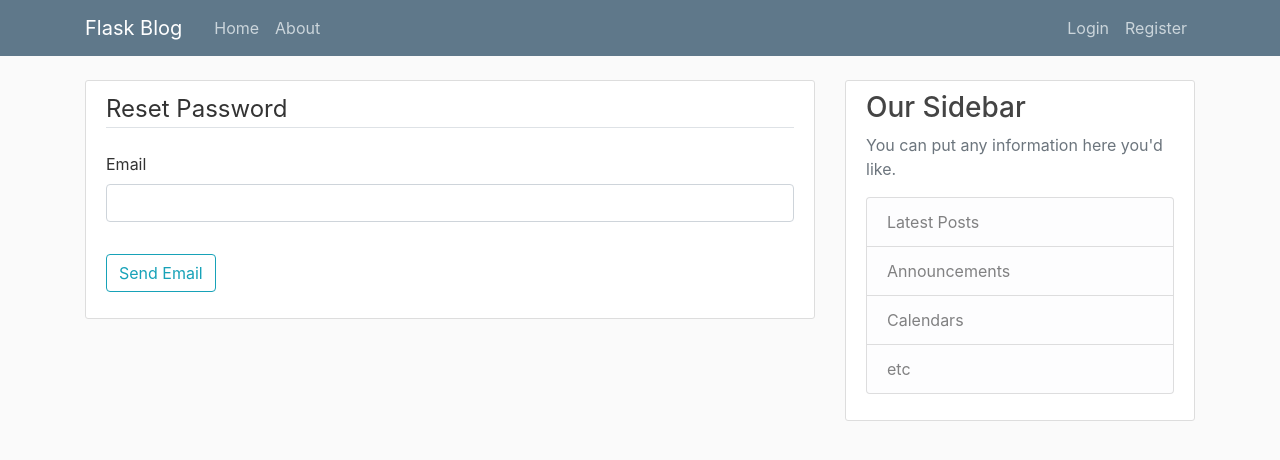
After one commit to giiiiid/Flask-tutorials, a Flask app: page /resetpassword in a window 1280 px wide. The commit adds this page. Shown: the top 460 px of the page. Run offline with Flask 3, Linux system fonts and the light colour scheme; some libraries are stand-ins or nearby versions.

Commit message:
Reset Password Token

```diff
--- a/flaskblog/forms.py
+++ b/flaskblog/forms.py
@@ -65,3 +65,12 @@ class PublishForms(FlaskForm):
     title = StringField('Title', validators=[DataRequired(), Length(min=2)])
     content = TextAreaField('Content', validators=[DataRequired()])
     submit = SubmitField('Publish')
+
+
+class ResetPasswordTokenForm(FlaskForm):
+    email = EmailField('Email', validators=[DataRequired()])
+    submit = SubmitField('Send Email')
+    def validate_email(self, email):
+        user_email = User.query.filter_by(email=email).first()
+        if not user_email:
+            raise ValidationError('Email does not exist')
--- a/flaskblog/routes.py
+++ b/flaskblog/routes.py
@@ -3,7 +3,7 @@ import os
 from PIL import Image
 from flask import render_template, url_for, flash, request, redirect, request, abort
 from .models import User, Post
-from .forms import RegistrationForm, LoginForm, UpdateAccountForms, PublishForms
+from .forms import RegistrationForm, LoginForm, UpdateAccountForms, PublishForms, ResetPasswordTokenForm
 from flaskblog import app, bcrypt, db, login_user
 from flask_login import login_user, logout_user, login_required, current_user
 
@@ -197,3 +197,9 @@ def delete_post(id):
         flash('Your post has been deleted', 'success')
         return redirect(url_for('home'))
     return render_template('delete-post.html', post=post)
+
+
+@app.route('/resetpassword', methods=['GET','POST'])
+def reset_pwd_token():
+    form = ResetPasswordTokenForm()
+    return render_template('resetpwdtoken.html', form=form, legend='Reset Password')
--- /dev/null
+++ b/flaskblog/templates/resetpwdtoken.html
@@ -0,0 +1,19 @@
+{% extends 'base.html' %}
+{% block content %}
+<div class="content-section">
+    <form method="post">{{form.hidden_tag()}}
+        <fieldset class="form-group">
+        <legend class="border-bottom mb-4">{{legend}}</legend>
+        <div class="form-group">
+            {{ form.email.label(class="form-control-label") }}
+            {{form.email(class="form-control")}}
+
+    </fieldset>
+        <div class="form-group">
+            {{ form.submit(class="btn btn-outline-info") }}
+        </div>
+    </form>
+
+</div>
+
+{% endblock content %}
--- a/flaskblog/templates/user-acc.html
+++ b/flaskblog/templates/user-acc.html
@@ -59,7 +59,9 @@
         </fieldset>
             <div class="form-group">
                 {{ form.submit(class="btn btn-outline-info") }}
+                <a href="{{url_for('reset_pwd_token')}}">Reset Password</a>
             </div>
+
         </form>
     </div>
 
```
